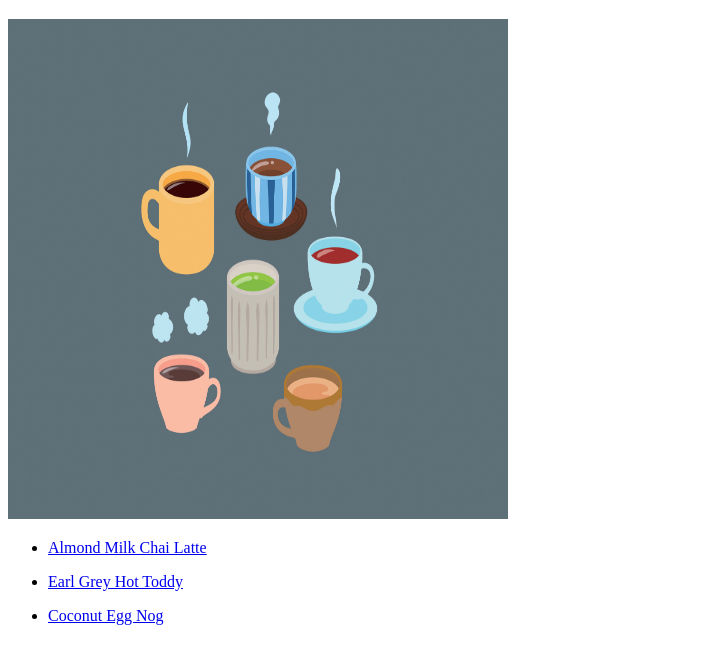
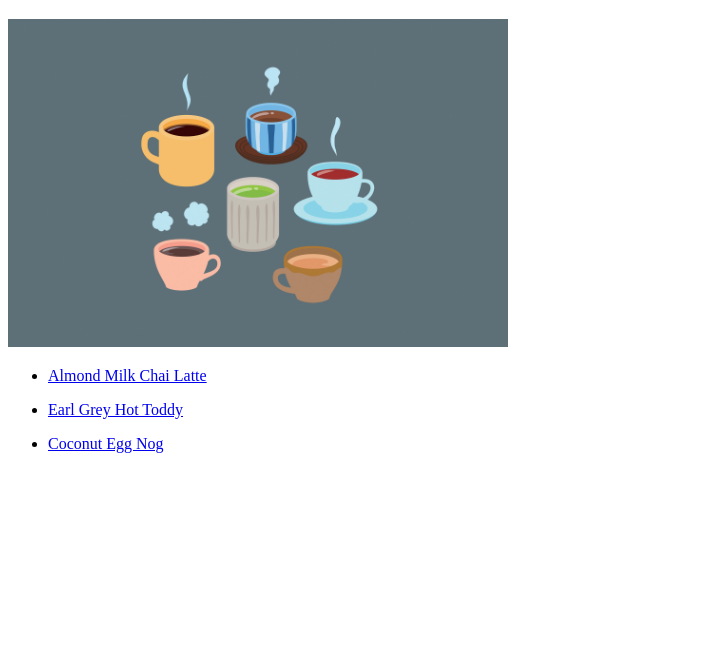
Before and after one commit to jpotterfi/odin-recipes, a plain HTML site: page index.html in a window 1280 px wide. Shown: the part 61-724 px from the top of the page, without its empty margins (0-714 px from the left). Drawn offline with Linux system fonts and the light colour scheme.

Commit message:
mod index

```diff
--- a/index.html
+++ b/index.html
@@ -6,7 +6,7 @@
     </head>
     <body>
         <h1>Cold Months // Warm Beverages (Lactose-Free)</h1>
-        <img src="images/beverages.jpg" height="500px" width="500px" alt = "an assortment of warm beverages">
+        <img src="images/beverages.jpg" height="auto" width="500px" alt = "an assortment of warm beverages">
             <ul>
                 <li><a href="recipes/chai-latte.html"><p>Almond Milk Chai Latte</p></a></li>
                 <li><a href="recipes/toddy.html"><p>Earl Grey Hot Toddy</p></a></li>
```
